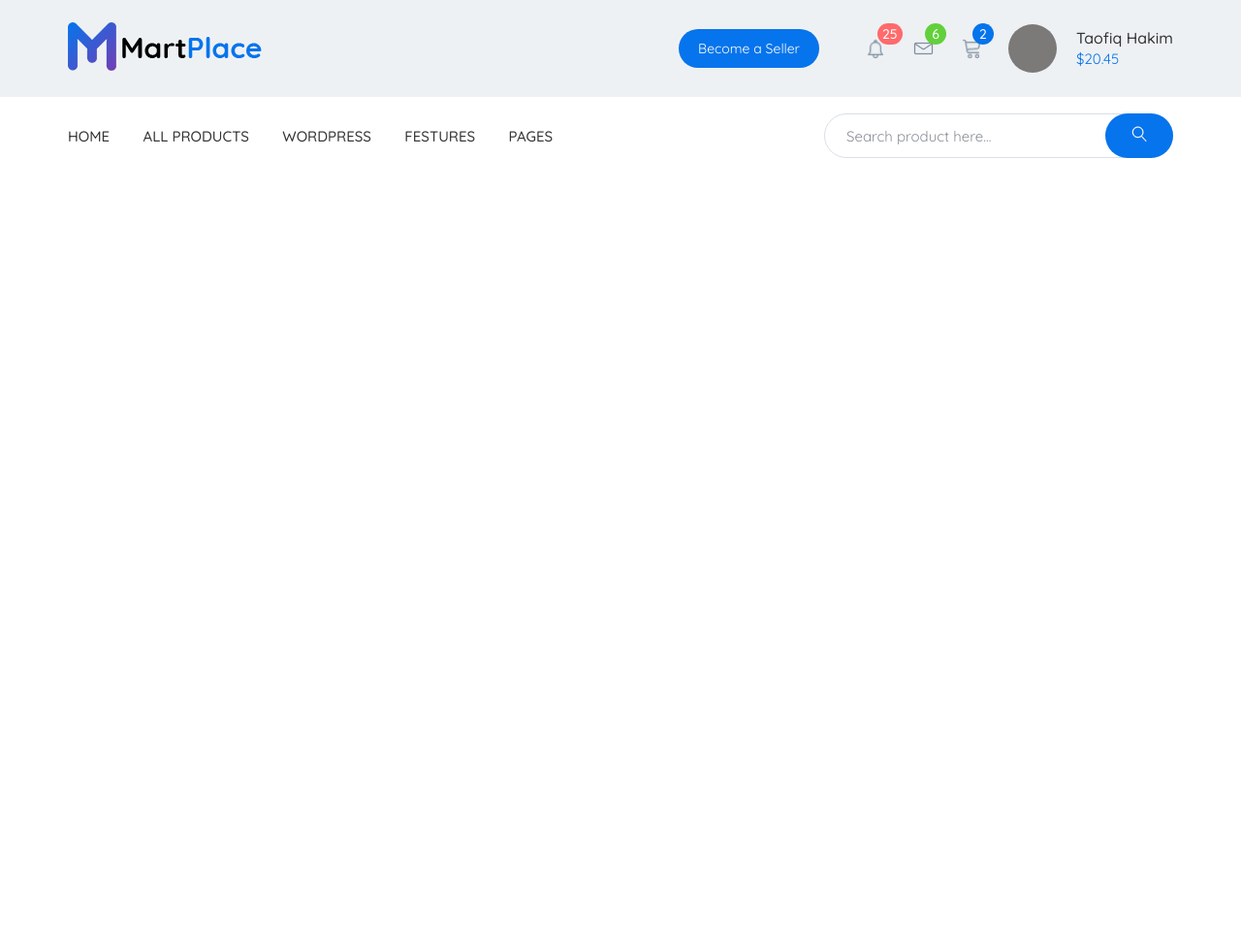
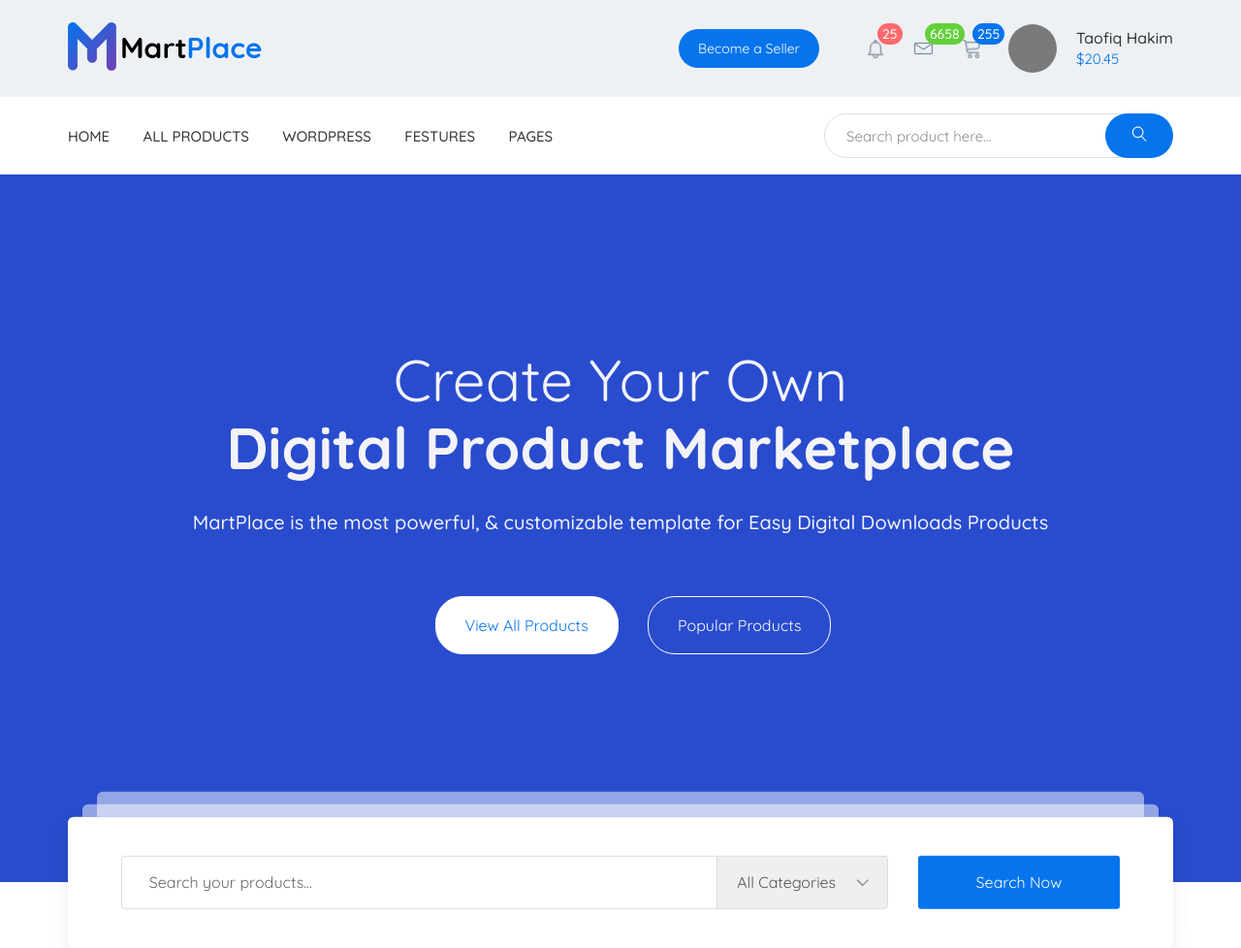
Before and after one commit to alexvas84/MartPlace, a website: page app/index.html in a window 1280 px wide. Shown: the whole page at 97% size. Before the commit the page ends 800 px from the top, so only its background shows below. Drawn offline with nearby package versions, Linux system fonts and the light colour scheme; files that its build step writes are made by us from their sources.

Commit message:
add search form

```diff
--- a/app/index.html
+++ b/app/index.html
@@ -25,9 +25,9 @@
 						<a href="#" class="header__bell notification"
 							style="background-image: url(images/icons/alarm.png);"><span class="num">25</span></a>
 						<a href="#" class="header__mail notification"
-							style="background-image: url(images/icons/mail.png);"><span class="num">6</span></a>
+							style="background-image: url(images/icons/mail.png);"><span class="num">6658</span></a>
 						<a href="#" class="header__bascet notification"
-							style="background-image: url(images/icons/cart.png);"><span class="num">2</span></a>
+							style="background-image: url(images/icons/cart.png);"><span class="num">255</span></a>
 					</div>
 					<div class="header__client">
 						<a href="" class="header__avatar" style="background-image: url();"></a>
@@ -65,7 +65,33 @@
 		</div>
 	</header>
 
-
+	<section class="search">
+		<div class="container-fluid">
+			<div class="search__title">
+				<span>Create Your Own</span>Digital Product Marketplace
+			</div>
+			<div class="search__text">
+				MartPlace is the most powerful, & customizable template for Easy Digital Downloads Products
+			</div>
+			<div class="search__buttons">
+				<button class="search__buttons-btn btn active">View All Products</button>
+				<button class="search__buttons-btn btn">Popular Products</button>
+			</div>
+			<div class="search__form">
+				<form>
+					<input type="text" placeholder="Search your products..." required>
+					<div class="select">
+						<select name="" id="">
+							<option value="">All Categories</option>
+							<option value="">All Categories</option>
+							<option value="">All Categories</option>
+							<option value="">All Categories</option>
+						</select></div>
+					<button class="search__form-btn btn" type="submit">Search Now</button>
+				</form>
+			</div>
+		</div>
+	</section>
 
 	<script src="https://ajax.googleapis.com/ajax/libs/jquery/3.5.1/jquery.min.js"></script>
 	<script src="js/libs.min.js"></script>
--- a/app/js/main.js
+++ b/app/js/main.js
@@ -1,3 +1,4 @@
 $(function () {
+	$('select').styler();
 
 });
--- a/app/scss/_global.scss
+++ b/app/scss/_global.scss
@@ -31,6 +31,11 @@
 	padding: 0 15px;
 }
 
+.container-fluid {
+	padding: 0 15px;
+	margin: 0 auto;
+}
+
 .btn {
 	font-size: 14px;
 	color: #fff;
--- a/app/scss/style.scss
+++ b/app/scss/style.scss
@@ -89,7 +89,9 @@
 
 	&__menu {}
 
-	&__inner-search {}
+	&__inner-search {
+		flex: 0 1 360px;
+	}
 }
 
 
@@ -111,7 +113,6 @@
 
 .search__inner {
 	&-form {
-		width: 360px;
 		position: relative;
 
 		input {
@@ -180,3 +181,156 @@
 .header__bascet span {
 	background-color: #0674ec;
 }
+
+.search {
+	text-align: center;
+	min-height: 725px;
+	background-color: #294cce;
+	padding-top: 177px;
+	padding-bottom: 235px;
+	position: relative;
+
+	&__title {
+		font-size: 60px;
+		line-height: 70px;
+		font-weight: 700;
+		color: #f3f3f8;
+		margin-bottom: 30px;
+
+		span {
+			font-weight: 400;
+			display: block;
+		}
+	}
+
+	&__text {
+		font-size: 20px;
+		font-weight: 500;
+		color: #f3f3f8;
+		margin-bottom: 65px;
+	}
+
+	&__buttons-btn {
+		background-color: transparent;
+		padding: 20px 30px;
+		border: 1px solid #fff;
+		cursor: pointer;
+		margin-left: 26px;
+		font-size: 16px;
+		font-weight: 400;
+
+		&.active {
+			background-color: #fff;
+			color: #0674ec;
+		}
+	}
+
+	&__form {
+		max-width: 1140px;
+		width: 100%;
+		background-color: #fff;
+		border-radius: 6px;
+		box-shadow: 0px 4px 20px 0px rgba(0, 0, 0, 0.08);
+		border-radius: 6px;
+		padding: 40px;
+		position: absolute;
+		bottom: 0;
+		transform: translateY(50%);
+		left: calc((100vw - 1140px)/2);
+
+
+		&::after {
+			content: '';
+			position: absolute;
+			width: calc(100% - 30px);
+			height: 13px;
+			background-color: rgba(255, 255, 255, 0.5);
+			border-top-left-radius: 6px;
+			border-top-right-radius: 6px;
+			top: -13px;
+			left: 15px;
+
+		}
+
+		&::before {
+			content: '';
+			position: absolute;
+			width: calc(100% - 60px);
+			height: 26px;
+			background-color: rgba(255, 255, 255, 0.5);
+			border-top-left-radius: 6px;
+			border-top-right-radius: 6px;
+			top: -26px;
+			left: 30px;
+
+		}
+
+		input {
+			height: 55px;
+			max-width: 615px;
+			width: 100%;
+			border: 1px solid #dcdcdc;
+			border-top-left-radius: 3px;
+			border-bottom-left-radius: 3px;
+			padding-left: 28px;
+			padding-right: 20px;
+			display: inline-block;
+
+			&::placeholder {
+				font-size: 16px;
+				font-weight: 400;
+				color: #676767;
+			}
+		}
+
+		select {
+			max-width: 195px;
+			width: 100%;
+			height: 55px;
+			border: 1px solid #dcdcdc;
+			padding-left: 20px;
+			padding-right: 53px;
+			outline: none;
+			appearance: none;
+			font-size: 16px;
+			font-weight: 400;
+			color: #555;
+			border-top-right-radius: 3px;
+			border-bottom-right-radius: 3px;
+
+
+		}
+
+		&-btn {
+
+			border-radius: 3px;
+			border: none;
+			font-size: 16px;
+			font-weight: 400;
+			line-height: 55px;
+			padding: 0 60px;
+			margin-left: 26px;
+			cursor: pointer;
+		}
+	}
+}
+
+.select {
+	position: relative;
+	display: inline-block;
+	margin-left: -5px;
+
+	&::before {
+		content: '';
+		position: absolute;
+		background-image: url(../images/icons/arrow-down.png);
+		background-repeat: no-repeat;
+		background-position: center;
+		width: 13px;
+		height: 8px;
+		top: 50%;
+		transform: translateY(-50%);
+		pointer-events: none;
+		right: 20px;
+	}
+}
```
Also changed, not shown: app/images/icons/arrow-down.png (added).
